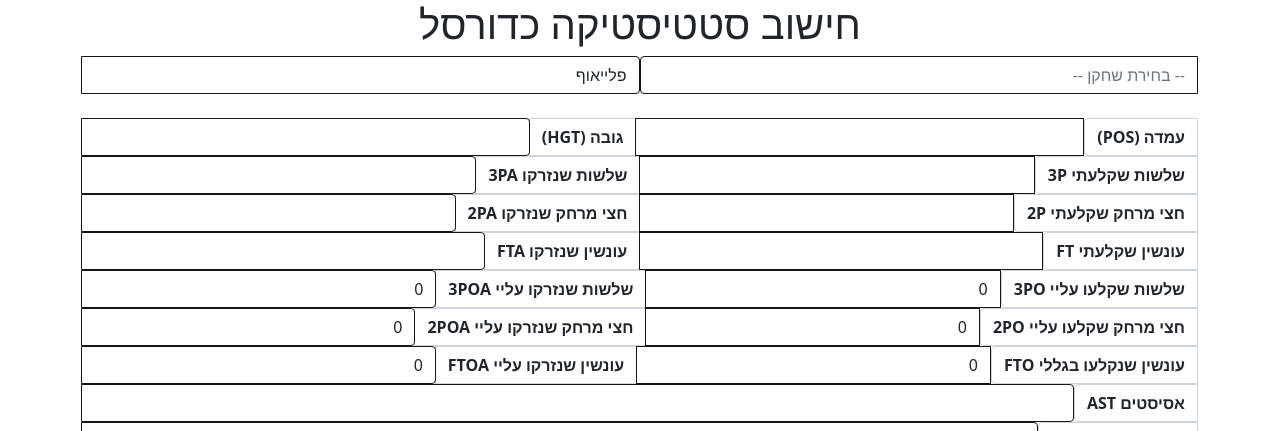
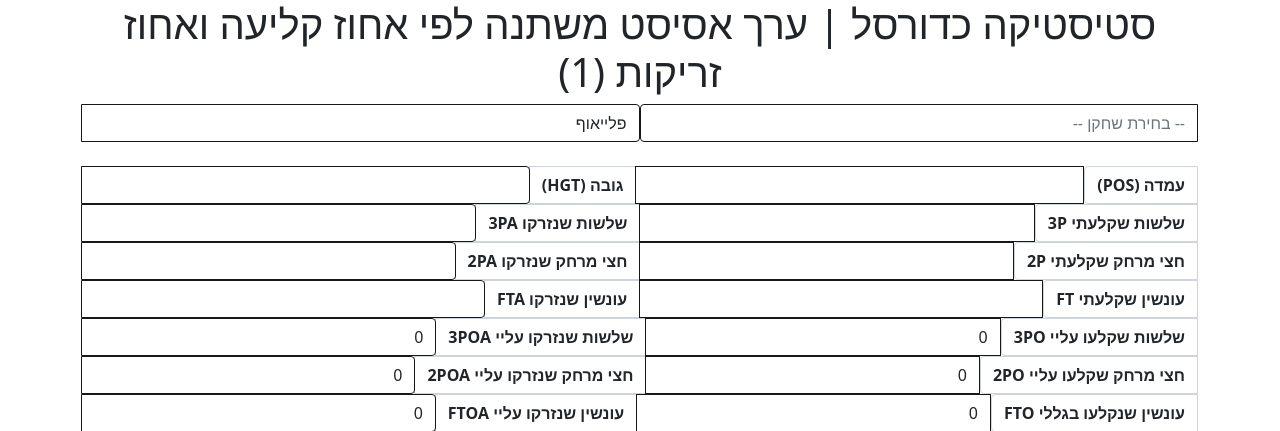
Before and after one commit to d4nieldev/basketball-stats, a Flask app: template templates/basketball_stats.html in a window 1280 px wide. Shown: the top 431 px of the page. Run offline with Flask 2, Linux system fonts and the light colour scheme; the template is opened without the code that fills it, so the values that code supplies are empty.

Commit message:
changed title

```diff
--- a/templates/basketball_stats.html
+++ b/templates/basketball_stats.html
@@ -10,11 +10,11 @@
     <script src="{{ url_for('static', filename='script.js') }}"></script>
     <link rel="stylesheet" href="{{ url_for('static', filename='style.css') }}">
     <link rel="icon" href="{{ url_for('static', filename='basketball.png') }}">
-    <title>חישוב סטטיסטיקה</title>
+    <title>סטיסטיקה כדורסל | ערך אסיסט משתנה לפי אחוז קליעה ואחוז זריקות (1)</title>
 </head>
 <body style="direction: rtl;">
     <div class="container">
-        <h1 class="text-center">חישוב סטטיסטיקה כדורסל</h1>
+        <h1 class="text-center">סטיסטיקה כדורסל | ערך אסיסט משתנה לפי אחוז קליעה ואחוז זריקות (1)</h1>
         <form id="getPlayerStats" method="GET">
             <div class="input-group">
                 <input list="nbaPlayers" id="selectedPlayer" class="form-control" placeholder="-- בחירת שחקן --" required>
```
